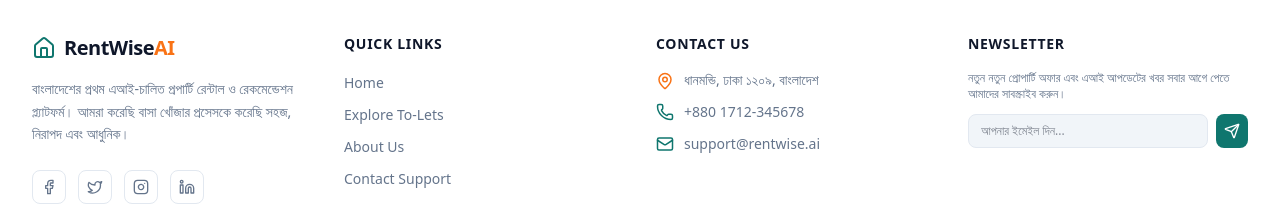
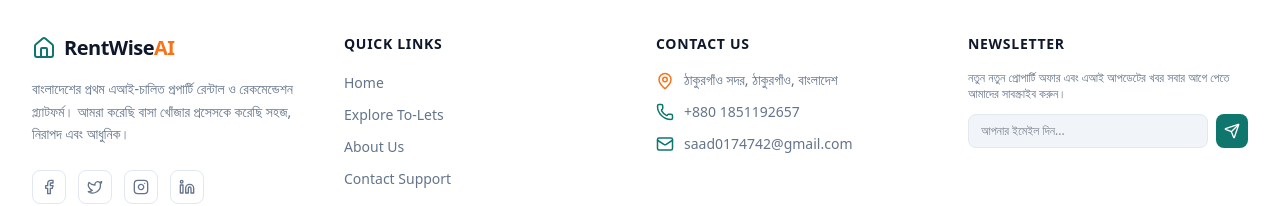
Before and after one commit to Saad7528/RentWise_AI_Client, a Next.js app: page / in a window 1280 px wide. Shown: the part 3525-3731 px from the top of the page. Built offline with nearby package versions, Linux system fonts and the light colour scheme; no server answers.

Commit message:
docs: update footer contacts and social links with developer credentials

```diff
--- a/src/components/Footer.tsx
+++ b/src/components/Footer.tsx
@@ -24,7 +24,7 @@ export const Footer: React.FC = () => {
             </p>
             {/* Social Icons */}
             <div className="flex items-center gap-3 pt-2">
-              <a href="https://facebook.com" target="_blank" rel="noopener noreferrer" className="p-2 text-muted hover:text-primary rounded-lg border border-border hover:border-primary/20 transition-all">
+              <a href="https://www.facebook.com/s.m.amirulislam.saad" target="_blank" rel="noopener noreferrer" className="p-2 text-muted hover:text-primary rounded-lg border border-border hover:border-primary/20 transition-all">
                 <Facebook className="h-4 w-4" />
               </a>
               <a href="https://twitter.com" target="_blank" rel="noopener noreferrer" className="p-2 text-muted hover:text-primary rounded-lg border border-border hover:border-primary/20 transition-all">
@@ -33,7 +33,7 @@ export const Footer: React.FC = () => {
               <a href="https://instagram.com" target="_blank" rel="noopener noreferrer" className="p-2 text-muted hover:text-primary rounded-lg border border-border hover:border-primary/20 transition-all">
                 <Instagram className="h-4 w-4" />
               </a>
-              <a href="https://linkedin.com" target="_blank" rel="noopener noreferrer" className="p-2 text-muted hover:text-primary rounded-lg border border-border hover:border-primary/20 transition-all">
+              <a href="https://www.linkedin.com/in/s-m-amirul-islam-saad" target="_blank" rel="noopener noreferrer" className="p-2 text-muted hover:text-primary rounded-lg border border-border hover:border-primary/20 transition-all">
                 <Linkedin className="h-4 w-4" />
               </a>
             </div>
@@ -64,15 +64,15 @@ export const Footer: React.FC = () => {
             <ul className="space-y-3">
               <li className="flex items-start gap-2.5 text-sm text-muted">
                 <MapPin className="h-4.5 w-4.5 text-accent shrink-0 mt-0.5" />
-                <span>ধানমন্ডি, ঢাকা ১২০৯, বাংলাদেশ</span>
+                <span>ঠাকুরগাঁও সদর, ঠাকুরগাঁও, বাংলাদেশ</span>
               </li>
               <li className="flex items-center gap-2.5 text-sm text-muted">
                 <Phone className="h-4.5 w-4.5 text-primary shrink-0" />
-                <a href="tel:+8801712345678" className="hover:text-primary transition-colors">+880 1712-345678</a>
+                <a href="tel:+8801851192657" className="hover:text-primary transition-colors">+880 1851192657</a>
               </li>
               <li className="flex items-center gap-2.5 text-sm text-muted">
                 <Mail className="h-4.5 w-4.5 text-primary shrink-0" />
-                <a href="mailto:support@rentwise.ai" className="hover:text-primary transition-colors">support@rentwise.ai</a>
+                <a href="mailto:saad0174742@gmail.com" className="hover:text-primary transition-colors">saad0174742@gmail.com</a>
               </li>
             </ul>
           </div>
```
